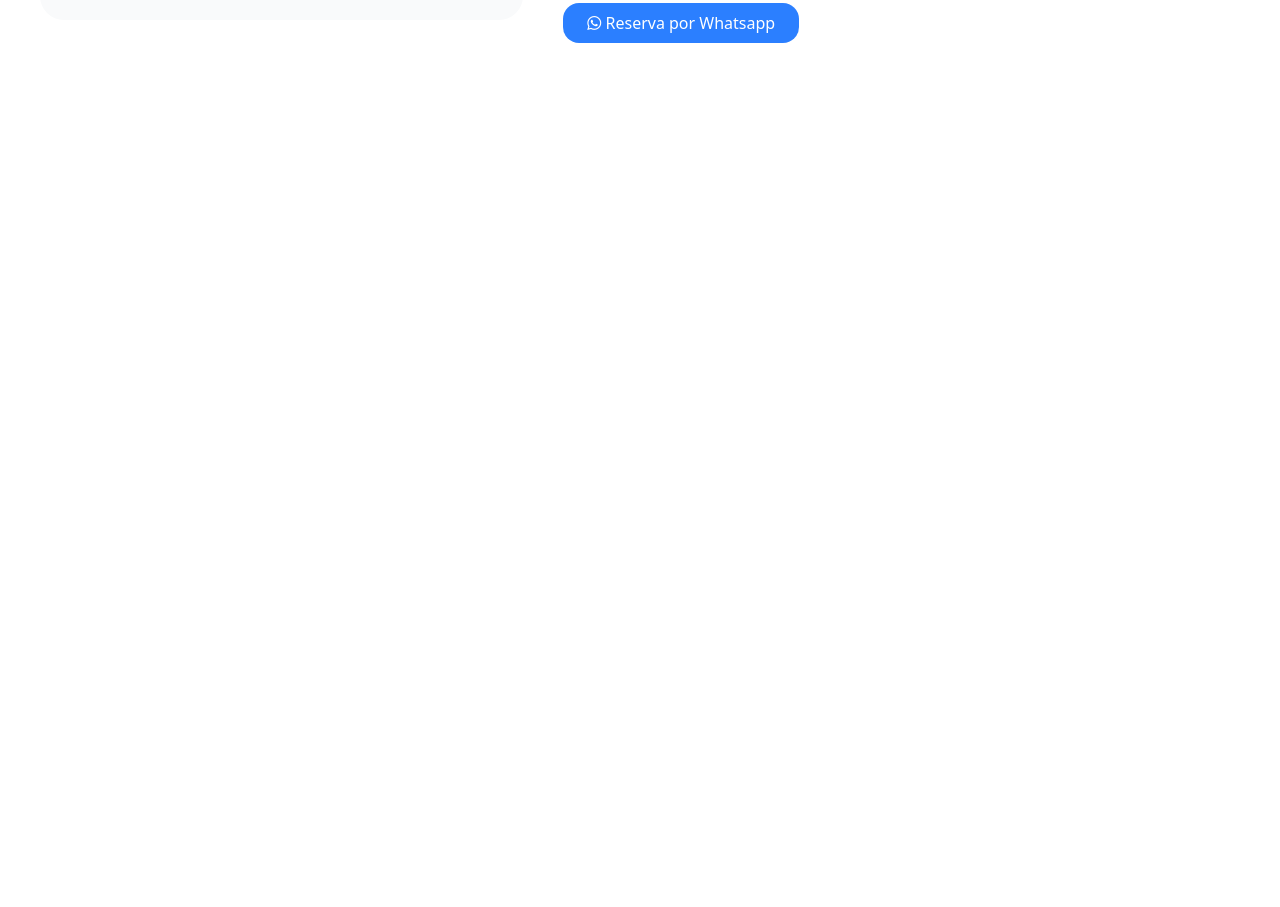
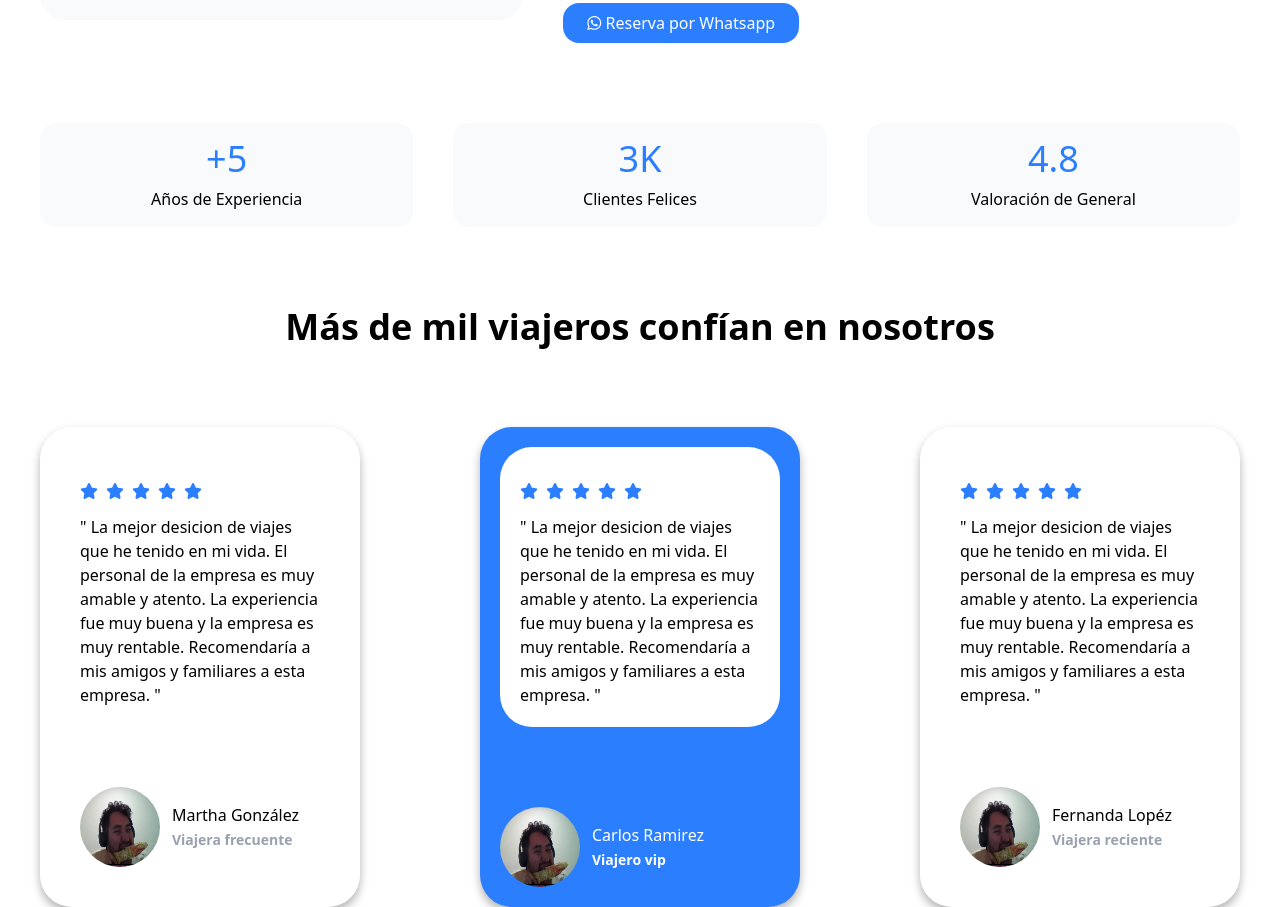
Before and after one commit to bryanmsombra27/templates-ssr, an Angular app: page / in a window 1280 px wide. Shown: the part 2760-3667 px from the top of the page. Before the commit the page ends 2803 px from the top, so only its background shows below. Built offline with nearby package versions, Linux system fonts and the light colour scheme.

Commit message:
adding testiomonials and stadistics sections

```diff
--- a/src/app/app.html
+++ b/src/app/app.html
@@ -7,3 +7,5 @@
 <app-steps />
 
 <app-ofert />
+<app-stadistics />
+<app-testimonials />
--- a/src/app/app.ts
+++ b/src/app/app.ts
@@ -5,10 +5,12 @@ import { Brands } from './components/brands/brands';
 import { Card } from './components/card/card';
 import { Steps } from './components/steps/steps';
 import { Ofert } from './components/ofert/ofert';
+import { Stadistics } from './components/stadistics/stadistics';
+import { Testimonials } from './components/testimonials/testimonials';
 
 @Component({
   selector: 'app-root',
-  imports: [Header, Hero, Brands, Card, Steps, Ofert],
+  imports: [Header, Hero, Brands, Card, Steps, Ofert, Stadistics, Testimonials],
   templateUrl: './app.html',
   styleUrl: './app.css',
 })
--- a/src/app/components/stadistics/stadistics.html
+++ b/src/app/components/stadistics/stadistics.html
@@ -1 +1,15 @@
-<p>stadistics works!</p>
+<section class="max-w-[1200px] mx-auto grid grid-cols-3 gap-10 my-20">
+    <article class="bg-gray-50 rounded-2xl p-4">
+        <p class="text-blue-500  text-4xl text-center">+5</p>
+        <span class="text-center block mt-2">Años de Experiencia</span>
+    </article>
+    <article class="bg-gray-50 rounded-2xl p-4">
+        <p class="text-blue-500  text-4xl text-center">3K</p>
+        <span class="text-center block mt-2">Clientes Felices</span>
+    </article>
+    <article class="bg-gray-50 rounded-2xl p-4">
+        <p class="text-blue-500  text-4xl text-center">4.8</p>
+        <span class="text-center block mt-2">Valoración de General</span>
+    </article>
+
+</section>
--- a/src/app/components/testimonials/testimonials.css
+++ b/src/app/components/testimonials/testimonials.css
@@ -0,0 +1,3 @@
+.article-shadow {
+  box-shadow: 0 5px 10px rgba(0, 0, 0, 0.3);
+}
--- a/src/app/components/testimonials/testimonials.html
+++ b/src/app/components/testimonials/testimonials.html
@@ -1 +1,84 @@
-<p>testimonials works!</p>
+<section class="max-w-[1200px] mx-auto mt-5">
+    <h2 class="text-4xl font-bold text-center">Más de mil viajeros confían en nosotros</h2>
+
+    <div class="grid grid-cols-3 gap-30 mt-20">
+        <article class="rounded-4xl p-10  article-shadow  shadow-black   ">
+            <div class="flex gap-2 my-4">
+                <i class="fa-solid fa-star text-blue-500"></i>
+                <i class="fa-solid fa-star text-blue-500"></i>
+                <i class="fa-solid fa-star text-blue-500"></i>
+                <i class="fa-solid fa-star text-blue-500"></i>
+                <i class="fa-solid fa-star text-blue-500"></i>
+            </div>
+            <p>" La mejor desicion de viajes que he tenido en mi vida. El personal de la empresa es muy amable y atento.
+                La experiencia fue muy buena y
+                la empresa es muy rentable. Recomendaría a mis amigos y familiares a esta empresa. "</p>
+
+
+            <div class="flex gap-3 mt-20 items-center">
+                <img src="/ceo-avatar.jpeg" class="h-20 w-20 rounded-full" alt="testimonial avatar">
+
+                <div>
+                    <p>Martha González</p>
+                    <span class="text-sm text-gray-400 font-semibold">Viajera frecuente</span>
+                </div>
+            </div>
+
+        </article>
+        <article class="rounded-4xl  article-shadow  shadow-black  p-5 bg-blue-500">
+            <div class="bg-white rounded-4xl p-5">
+                <div class="flex gap-2 my-4">
+                    <i class="fa-solid fa-star text-blue-500"></i>
+                    <i class="fa-solid fa-star text-blue-500"></i>
+                    <i class="fa-solid fa-star text-blue-500"></i>
+                    <i class="fa-solid fa-star text-blue-500"></i>
+                    <i class="fa-solid fa-star text-blue-500"></i>
+                </div>
+                <p>" La mejor desicion de viajes que he tenido en mi vida. El personal de la empresa es muy amable y
+                    atento.
+                    La experiencia fue muy buena y
+                    la empresa es muy rentable. Recomendaría a mis amigos y familiares a esta empresa. "</p>
+            </div>
+
+
+
+            <div class="flex gap-3 mt-20 items-center">
+                <img src="/ceo-avatar.jpeg" class="h-20 w-20 rounded-full" alt="testimonial avatar">
+
+                <div class="text-white">
+                    <p>Carlos Ramirez</p>
+                    <span class="text-sm text-white font-semibold">Viajero vip</span>
+                </div>
+            </div>
+
+        </article>
+        <article class="rounded-4xl  article-shadow  shadow-black  p-10 ">
+            <div class="flex gap-2 my-4">
+                <i class="fa-solid fa-star text-blue-500"></i>
+                <i class="fa-solid fa-star text-blue-500"></i>
+                <i class="fa-solid fa-star text-blue-500"></i>
+                <i class="fa-solid fa-star text-blue-500"></i>
+                <i class="fa-solid fa-star text-blue-500"></i>
+            </div>
+            <p>" La mejor desicion de viajes que he tenido en mi vida. El personal de la empresa es muy amable y atento.
+                La experiencia fue muy buena y
+                la empresa es muy rentable. Recomendaría a mis amigos y familiares a esta empresa. "</p>
+
+
+            <div class="flex gap-3 mt-20 items-center">
+                <img src="/ceo-avatar.jpeg" class="h-20 w-20 rounded-full" alt="testimonial avatar">
+
+                <div>
+                    <p>Fernanda Lopéz</p>
+                    <span class="text-sm text-gray-400 font-semibold">Viajera reciente</span>
+                </div>
+            </div>
+
+        </article>
+
+    </div>
+
+
+
+
+</section>
```
Also changed, not shown: public/ceo-avatar.jpeg (added).
